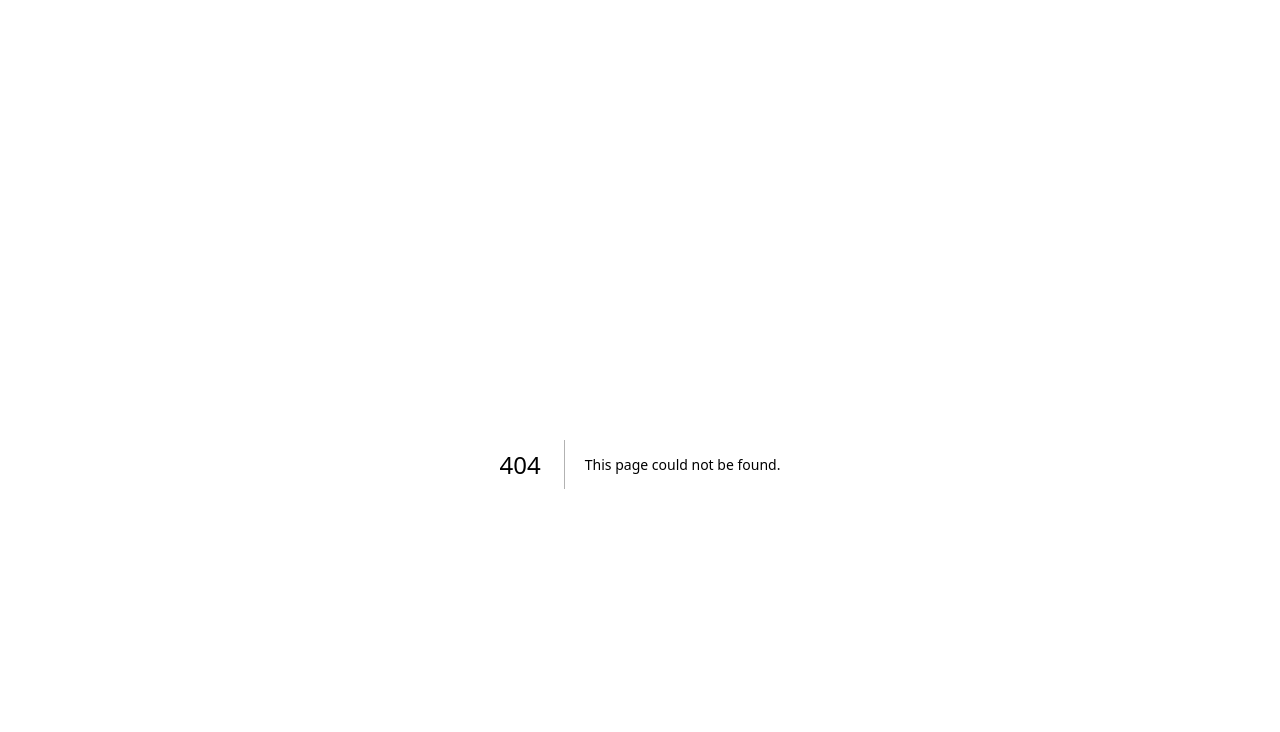
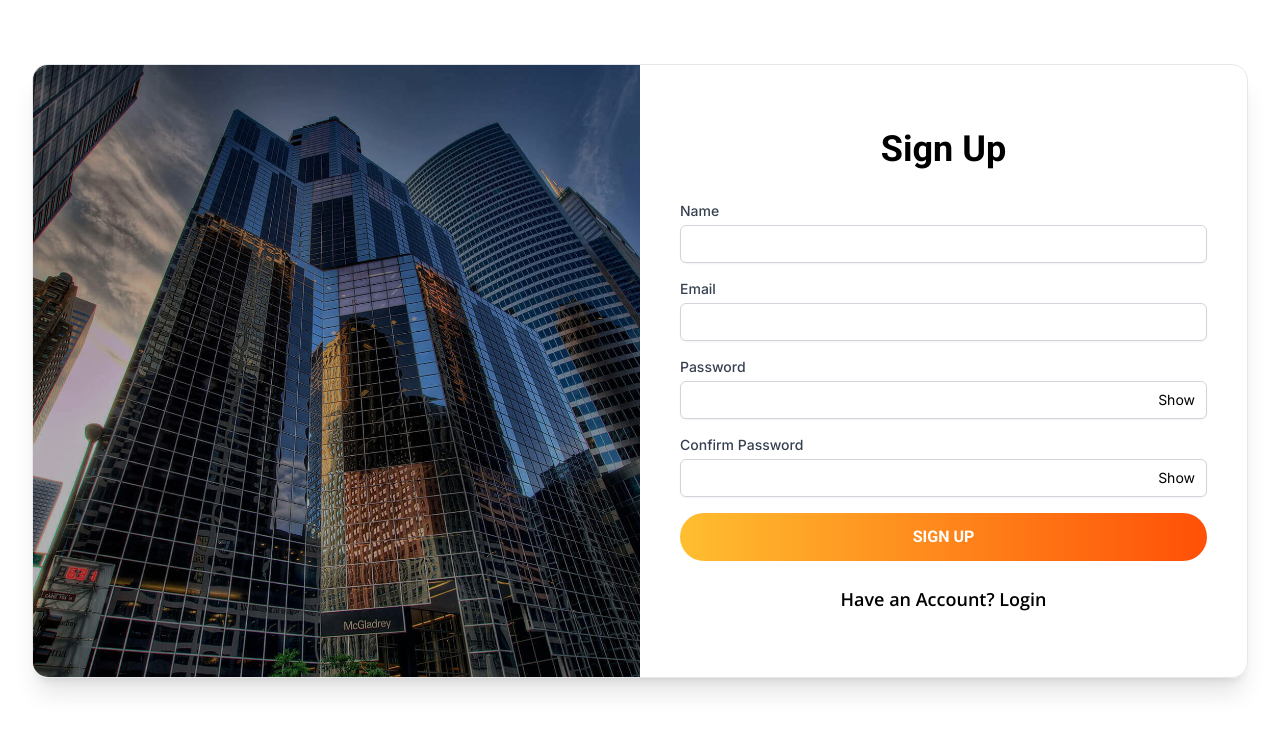
Before and after one commit to tahfeezmizan/zero-event, a Next.js app: page /singup in a window 1280 px wide. Before the commit this address had no page. Shown: the top 732 px of the page. Built offline with nearby package versions, Linux system fonts and the light colour scheme.

Commit message:
create sing up page

```diff
--- a/package.json
+++ b/package.json
@@ -14,7 +14,8 @@
     "next-auth": "^4.24.7",
     "react": "^18",
     "react-dom": "^18",
-    "react-icons": "^5.2.1"
+    "react-icons": "^5.2.1",
+    "react-tabs": "^6.0.2"
   },
   "devDependencies": {
     "eslint": "^8",
--- /dev/null
+++ b/src/app/login/page.jsx
@@ -0,0 +1,11 @@
+import React from 'react';
+
+const Loginpage = () => {
+    return (
+        <div>
+        login Page
+        </div>
+    );
+};
+
+export default Loginpage;
--- /dev/null
+++ b/src/app/singup/page.jsx
@@ -0,0 +1,143 @@
+"use client";
+
+import React, { useState } from 'react';
+import singUpImg from '../../../public/login-bg.jpg';
+import Link from 'next/link';
+
+const SingUppage = () => {
+    const [formData, setFormData] = useState({
+        name: '',
+        email: '',
+        password: '',
+        confirmPassword: ''
+    });
+
+    const [showPassword, setShowPassword] = useState(false);
+
+    const handleChange = (e) => {
+        setFormData({
+            ...formData,
+            [e.target.name]: e.target.value
+        });
+    };
+
+    const handleSubmit = (e) => {
+        e.preventDefault();
+        if (formData.password !== formData.confirmPassword) {
+            alert("Passwords do not match!");
+            return;
+        }
+        console.log(formData);
+        // Reset form
+        setFormData({
+            name: '',
+            email: '',
+            password: '',
+            confirmPassword: ''
+        });
+    };
+
+    const togglePasswordVisibility = () => {
+        setShowPassword(!showPassword);
+    };
+
+    return (
+        <div className='max-w-7xl mx-auto px-4 sm:px-6 lg:px-8  '>
+            <div className="grid grid-cols-1 lg:grid-cols-2 border rounded-2xl overflow-hidden shadow-xl">
+                <div className="col-span-1" style={{
+                    backgroundImage: `linear-gradient(rgba(0,0,0,0.3), rgba(0,0,0,0.3)), url(${singUpImg.src})`,
+                    backgroundPosition: 'center',
+                    backgroundSize: 'cover',
+                    backgroundRepeat: 'no-repeat'
+                }}>
+                    {/* <img src={singUpImg.src} className='bg-cover' alt="" /> */}
+                </div>
+                <div className="col-span-1 ">
+                    <div className="py-16 px-10">
+                        <h2 className="text-4xl text-center font-Roboto font-bold mb-8">Sign Up</h2>
+                        <form onSubmit={handleSubmit} className="space-y-4">
+                            <div>
+                                <label htmlFor="name" className="block text-sm font-medium text-gray-700">Name</label>
+                                <input
+                                    type="text"
+                                    name="name"
+                                    id="name"
+                                    value={formData.name}
+                                    onChange={handleChange}
+                                    className="mt-1 block w-full px-3 py-2 bg-white border border-gray-300 rounded-md shadow-sm focus:outline-none focus:ring-indigo-500 focus:border-indigo-500 sm:text-sm"
+                                    required
+                                />
+                            </div>
+                            <div>
+                                <label htmlFor="email" className="block text-sm font-medium text-gray-700">Email</label>
+                                <input
+                                    type="email"
+                                    name="email"
+                                    id="email"
+                                    value={formData.email}
+                                    onChange={handleChange}
+                                    className="mt-1 block w-full px-3 py-2 bg-white border border-gray-300 rounded-md shadow-sm focus:outline-none focus:ring-indigo-500 focus:border-indigo-500 sm:text-sm"
+                                    required
+                                />
+                            </div>
+                            <div>
+                                <label htmlFor="password" className="block text-sm font-medium text-gray-700">Password</label>
+                                <div className="relative">
+                                    <input
+                                        type={showPassword ? "text" : "password"}
+                                        name="password"
+                                        id="password"
+                                        value={formData.password}
+                                        onChange={handleChange}
+                                        className="mt-1 block w-full px-3 py-2 bg-white border border-gray-300 rounded-md shadow-sm focus:outline-none focus:ring-indigo-500 focus:border-indigo-500 sm:text-sm"
+                                        required
+                                    />
+                                    <button
+                                        type="button"
+                                        onClick={togglePasswordVisibility}
+                                        className="absolute inset-y-0 right-0 px-3 flex items-center text-sm leading-5"
+                                    >
+                                        {showPassword ? "Hide" : "Show"}
+                                    </button>
+                                </div>
+                            </div>
+                            <div>
+                                <label htmlFor="confirmPassword" className="block text-sm font-medium text-gray-700">Confirm Password</label>
+                                <div className="relative">
+                                    <input
+                                        type={showPassword ? "text" : "password"}
+                                        name="confirmPassword"
+                                        id="confirmPassword"
+                                        value={formData.confirmPassword}
+                                        onChange={handleChange}
+                                        className="mt-1 block w-full px-3 py-2 bg-white border border-gray-300 rounded-md shadow-sm focus:outline-none focus:ring-indigo-500 focus:border-indigo-500 sm:text-sm"
+                                        required
+                                    />
+                                    <button
+                                        type="button"
+                                        onClick={togglePasswordVisibility}
+                                        className="absolute inset-y-0 right-0 px-3 flex items-center text-sm leading-5"
+                                    >
+                                        {showPassword ? "Hide" : "Show"}
+                                    </button>
+                                </div>
+                            </div>
+                            <div>
+                                <button
+                                    type="submit"
+                                    className="w-full py-3 text-center bg-gradient-to-r from-[#ffbe30] to-[#ff5007] text-white font-Roboto text-base uppercase rounded-full font-bold hover:bg-yellow-500 duration-300"
+                                >
+                                    Sign Up
+                                </button>
+                            </div>
+                        </form>
+
+                        <p className="text-lg font-OpenSans font-semibold text-center pt-6">Have an Account? <Link className='' href={`/login`}>Login</Link></p>
+                    </div>
+                </div>
+            </div>
+        </div>
+    );
+};
+
+export default SingUppage;
```
Also changed, not shown: public/login-bg.jpg (added), 1 other file (tests, documents, lock files or other folders).
